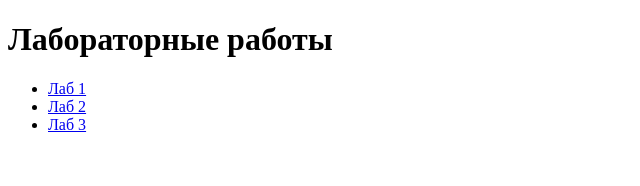
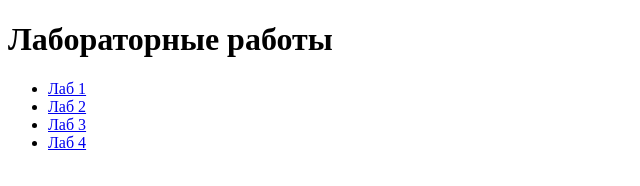
Before and after one commit to frostJul/inis, a plain HTML site: page index.html in a window 1280 px wide. Shown: the full height of the page, 0-640 px from the left. Drawn offline with Linux system fonts and the light colour scheme.

Commit message:
Update index.html

```diff
--- a/index.html
+++ b/index.html
@@ -11,6 +11,7 @@
         <li><a href="1111/index.html">Лаб 1</a></li>
         <li><a href="2/index.html">Лаб 2</a></li>
         <li><a href="INIS_lab_3/lab3.html">Лаб 3</a></li>
+        <li><a href="INIS_lab_4/lab4.html">Лаб 4</a></li>
     </ul>
 </body>
 </html>
```
